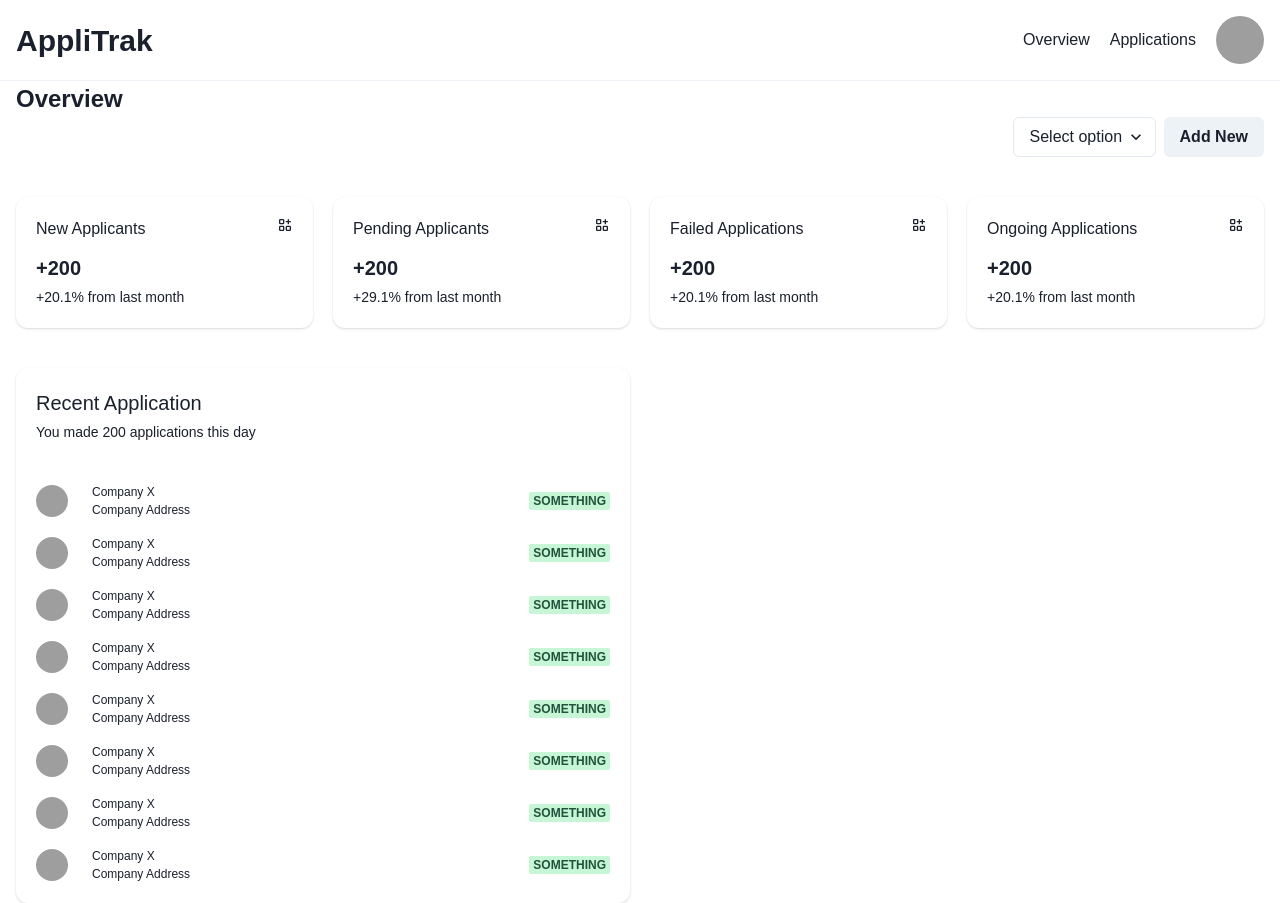
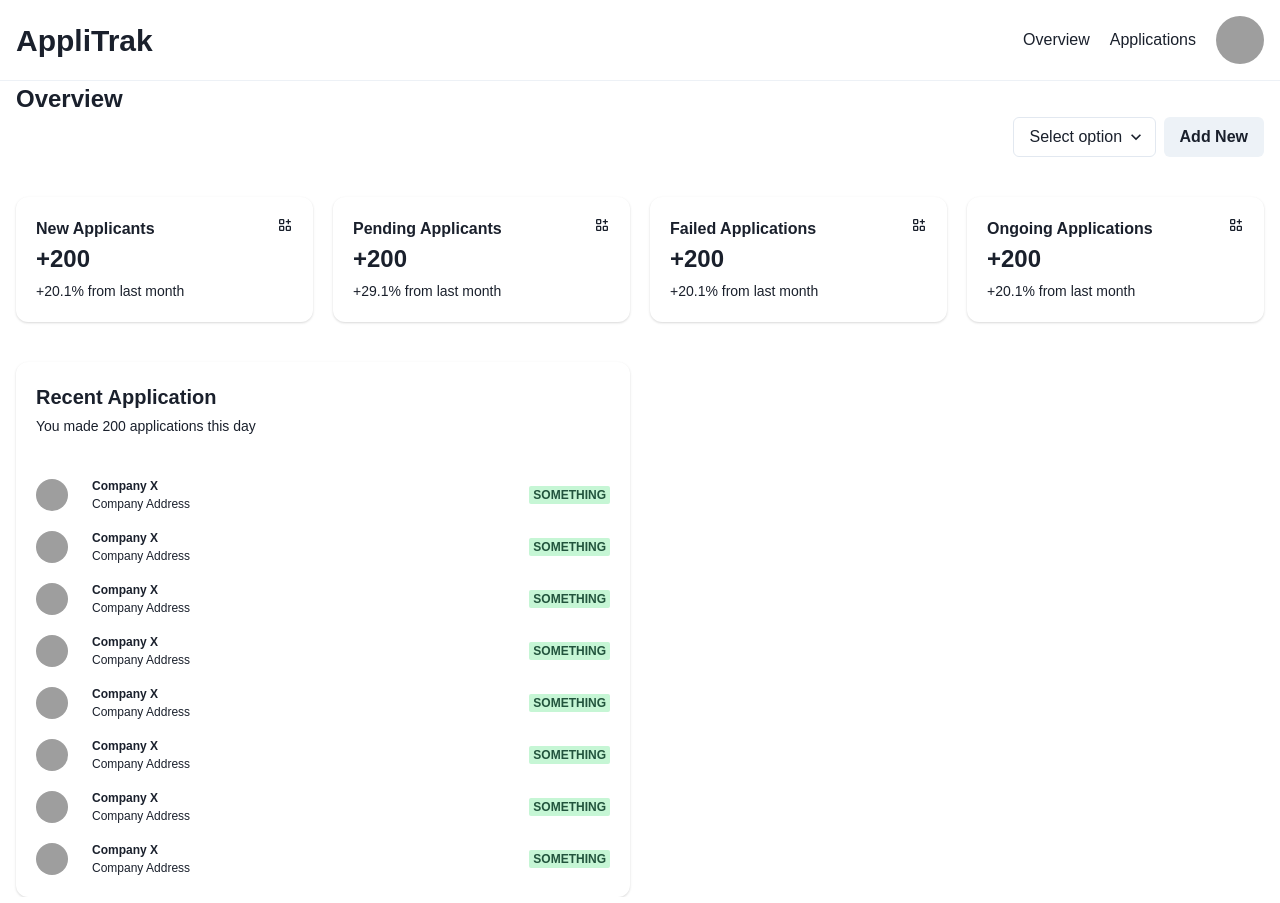
Before and after one commit to raffyamoguis/applitrack, a React (Vite) app: page / in a window 1280 px wide. Built offline with nearby package versions, Linux system fonts and the light colour scheme; grey boxes are pictures that could not be loaded; a web font is replaced by a local one.

Commit message:
fix font weight

```diff
--- a/src/components/overview/OverviewCards.tsx
+++ b/src/components/overview/OverviewCards.tsx
@@ -46,11 +46,11 @@ const OverviewCards: React.FC = () => {
         <Card borderRadius="xl" key={key}>
           <CardBody>
             <Flex>
-              <Text>{item.title}</Text>
+              <Text as="b">{item.title}</Text>
               <Spacer />
               <Icon as={item.icon} />
             </Flex>
-            <Text fontSize="xl" fontWeight="600" marginTop="3">
+            <Text fontSize="2xl" as="b" marginTop="3">
               +200
             </Text>
             <Text fontSize="sm" marginTop="1">
--- a/src/components/overview/OverviewRecent.tsx
+++ b/src/components/overview/OverviewRecent.tsx
@@ -66,7 +66,9 @@ const OverviewRecent: React.FC = () => {
   return (
     <Card borderRadius="xl">
       <CardBody>
-        <Text fontSize="xl">Recent Application</Text>
+        <Text fontSize="xl" as="b">
+          Recent Application
+        </Text>
         <Text fontSize="sm" marginTop="1" marginBottom="10">
           You made 200 applications this day
         </Text>
@@ -75,7 +77,9 @@ const OverviewRecent: React.FC = () => {
           <Flex alignItems="center" gap="6" marginTop="4" key={key}>
             <Avatar size="sm" name="Raffy Amoguis" src={item.icon} />
             <VStack spacing="0" align="start">
-              <Text fontSize="xs">{item.name}</Text>
+              <Text fontSize="xs" as="b">
+                {item.name}
+              </Text>
               <Text fontSize="xs">{item.address}</Text>
             </VStack>
             <Spacer />
--- a/src/theme.tsx
+++ b/src/theme.tsx
@@ -2,7 +2,7 @@ import { extendTheme } from "@chakra-ui/react";
 
 const theme = extendTheme({
   fonts: {
-    heading: `'Open Sans', sans-serif`,
+    heading: `'Inter', sans-serif`,
     body: `'Inter', sans-serif`,
   },
 });
```
